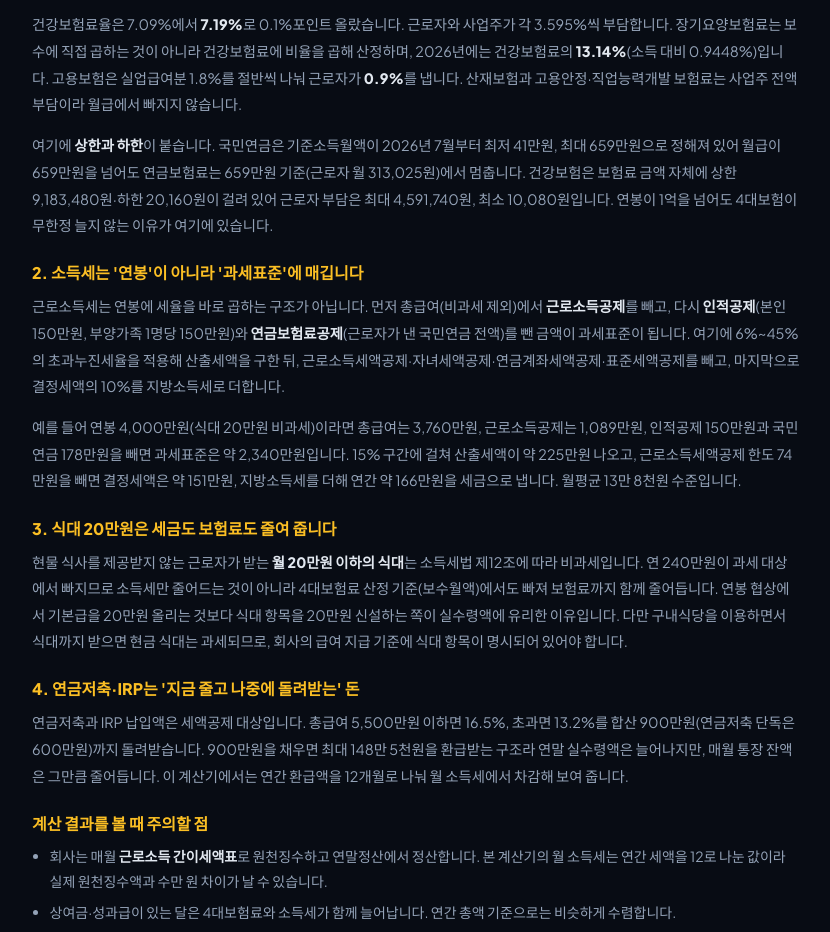
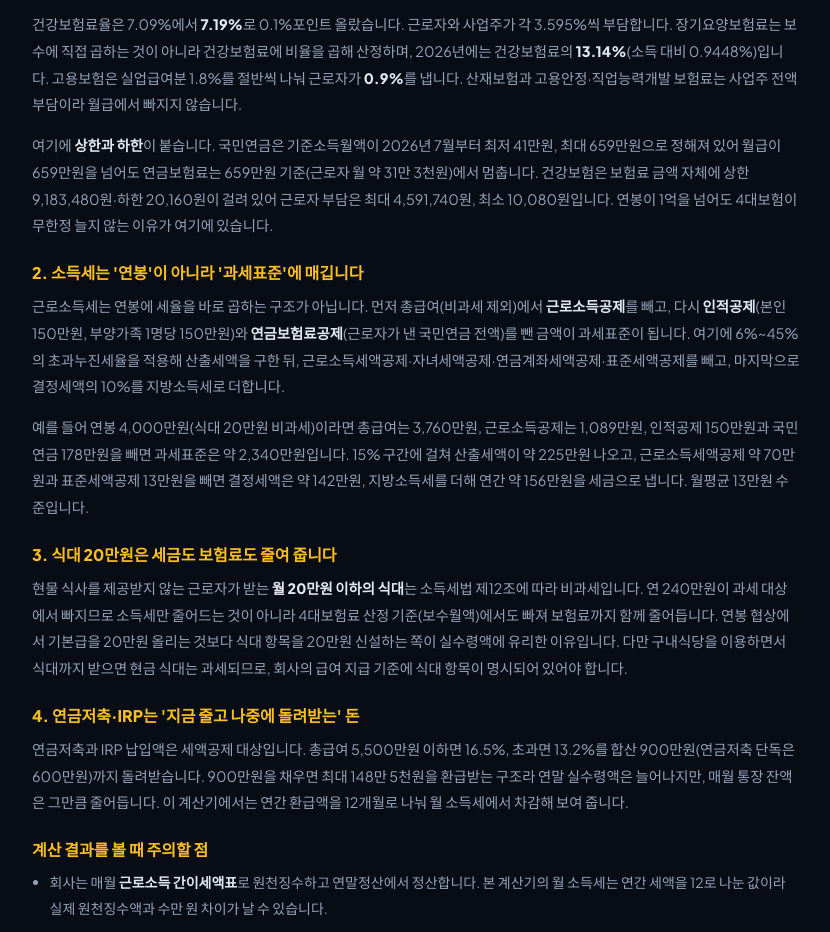
Before and after one commit to lemilea87/lemilea87.github.io, a plain HTML site: page salary.html in a window 1280 px wide. Shown: the part 1684-2616 px from the top of the page, without its empty margins (224-1054 px from the left). Drawn offline with nearby package versions, Linux system fonts and the light colour scheme.

Commit message:
fix(salary): align explanation figures with calculator output

```diff
--- a/salary.html
+++ b/salary.html
@@ -261,11 +261,11 @@
             <h3>1. 2026년 4대보험은 근로자 부담이 약 9.72%</h3>
             <p>2026년 가장 큰 변화는 <strong>국민연금 보험료율 인상</strong>입니다. 2025년 4월 개정된 국민연금법에 따라 2026년 보험료율이 9%에서 9.5%로 올랐고, 사업장가입자는 근로자와 사업주가 절반씩 부담하므로 근로자 몫이 4.5%에서 <strong>4.75%</strong>가 됩니다. 이 인상은 2033년 13%(각 6.5%)까지 매년 0.5%포인트씩 이어지는 일정의 첫 단계입니다.</p>
             <p>건강보험료율은 7.09%에서 <strong>7.19%</strong>로 0.1%포인트 올랐습니다. 근로자와 사업주가 각 3.595%씩 부담합니다. 장기요양보험료는 보수에 직접 곱하는 것이 아니라 건강보험료에 비율을 곱해 산정하며, 2026년에는 건강보험료의 <strong>13.14%</strong>(소득 대비 0.9448%)입니다. 고용보험은 실업급여분 1.8%를 절반씩 나눠 근로자가 <strong>0.9%</strong>를 냅니다. 산재보험과 고용안정·직업능력개발 보험료는 사업주 전액 부담이라 월급에서 빠지지 않습니다.</p>
-            <p>여기에 <strong>상한과 하한</strong>이 붙습니다. 국민연금은 기준소득월액이 2026년 7월부터 최저 41만원, 최대 659만원으로 정해져 있어 월급이 659만원을 넘어도 연금보험료는 659만원 기준(근로자 월 313,025원)에서 멈춥니다. 건강보험은 보험료 금액 자체에 상한 9,183,480원·하한 20,160원이 걸려 있어 근로자 부담은 최대 4,591,740원, 최소 10,080원입니다. 연봉이 1억을 넘어도 4대보험이 무한정 늘지 않는 이유가 여기에 있습니다.</p>
+            <p>여기에 <strong>상한과 하한</strong>이 붙습니다. 국민연금은 기준소득월액이 2026년 7월부터 최저 41만원, 최대 659만원으로 정해져 있어 월급이 659만원을 넘어도 연금보험료는 659만원 기준(근로자 월 약 31만 3천원)에서 멈춥니다. 건강보험은 보험료 금액 자체에 상한 9,183,480원·하한 20,160원이 걸려 있어 근로자 부담은 최대 4,591,740원, 최소 10,080원입니다. 연봉이 1억을 넘어도 4대보험이 무한정 늘지 않는 이유가 여기에 있습니다.</p>
 
             <h3>2. 소득세는 '연봉'이 아니라 '과세표준'에 매깁니다</h3>
             <p>근로소득세는 연봉에 세율을 바로 곱하는 구조가 아닙니다. 먼저 총급여(비과세 제외)에서 <strong>근로소득공제</strong>를 빼고, 다시 <strong>인적공제</strong>(본인 150만원, 부양가족 1명당 150만원)와 <strong>연금보험료공제</strong>(근로자가 낸 국민연금 전액)를 뺀 금액이 과세표준이 됩니다. 여기에 6%~45%의 초과누진세율을 적용해 산출세액을 구한 뒤, 근로소득세액공제·자녀세액공제·연금계좌세액공제·표준세액공제를 빼고, 마지막으로 결정세액의 10%를 지방소득세로 더합니다.</p>
-            <p>예를 들어 연봉 4,000만원(식대 20만원 비과세)이라면 총급여는 3,760만원, 근로소득공제는 1,089만원, 인적공제 150만원과 국민연금 178만원을 빼면 과세표준은 약 2,340만원입니다. 15% 구간에 걸쳐 산출세액이 약 225만원 나오고, 근로소득세액공제 한도 74만원을 빼면 결정세액은 약 151만원, 지방소득세를 더해 연간 약 166만원을 세금으로 냅니다. 월평균 13만 8천원 수준입니다.</p>
+            <p>예를 들어 연봉 4,000만원(식대 20만원 비과세)이라면 총급여는 3,760만원, 근로소득공제는 1,089만원, 인적공제 150만원과 국민연금 178만원을 빼면 과세표준은 약 2,340만원입니다. 15% 구간에 걸쳐 산출세액이 약 225만원 나오고, 근로소득세액공제 약 70만원과 표준세액공제 13만원을 빼면 결정세액은 약 142만원, 지방소득세를 더해 연간 약 156만원을 세금으로 냅니다. 월평균 13만원 수준입니다.</p>
 
             <h3>3. 식대 20만원은 세금도 보험료도 줄여 줍니다</h3>
             <p>현물 식사를 제공받지 않는 근로자가 받는 <strong>월 20만원 이하의 식대</strong>는 소득세법 제12조에 따라 비과세입니다. 연 240만원이 과세 대상에서 빠지므로 소득세만 줄어드는 것이 아니라 4대보험료 산정 기준(보수월액)에서도 빠져 보험료까지 함께 줄어듭니다. 연봉 협상에서 기본급을 20만원 올리는 것보다 식대 항목을 20만원 신설하는 쪽이 실수령액에 유리한 이유입니다. 다만 구내식당을 이용하면서 식대까지 받으면 현금 식대는 과세되므로, 회사의 급여 지급 기준에 식대 항목이 명시되어 있어야 합니다.</p>
@@ -292,7 +292,7 @@
                 </details>
                 <details class="faq">
                     <summary>연봉 4,000만원이면 월 실수령액이 얼마인가요?</summary>
-                    <div class="a">식대 20만원 비과세, 부양가족 본인 1명, 연금저축 미납입 기준으로 월 약 288만원입니다. 4대보험 약 31만 4천원과 소득세·지방소득세 약 13만 9천원을 뺀 금액입니다. 부양가족이 늘거나 연금저축에 납입하면 소득세가 줄어 실수령액이 조금 늘어납니다.</div>
+                    <div class="a">식대 20만원 비과세, 부양가족 본인 1명, 연금저축 미납입 기준으로 월 2,898,680원입니다. 4대보험 약 30만 4천원과 소득세·지방소득세 약 13만원을 뺀 금액입니다. 부양가족이 늘거나 연금저축에 납입하면 소득세가 줄어 실수령액이 조금 늘어납니다.</div>
                 </details>
                 <details class="faq">
                     <summary>부양가족을 1명 더 올리면 얼마나 달라지나요?</summary>
```
